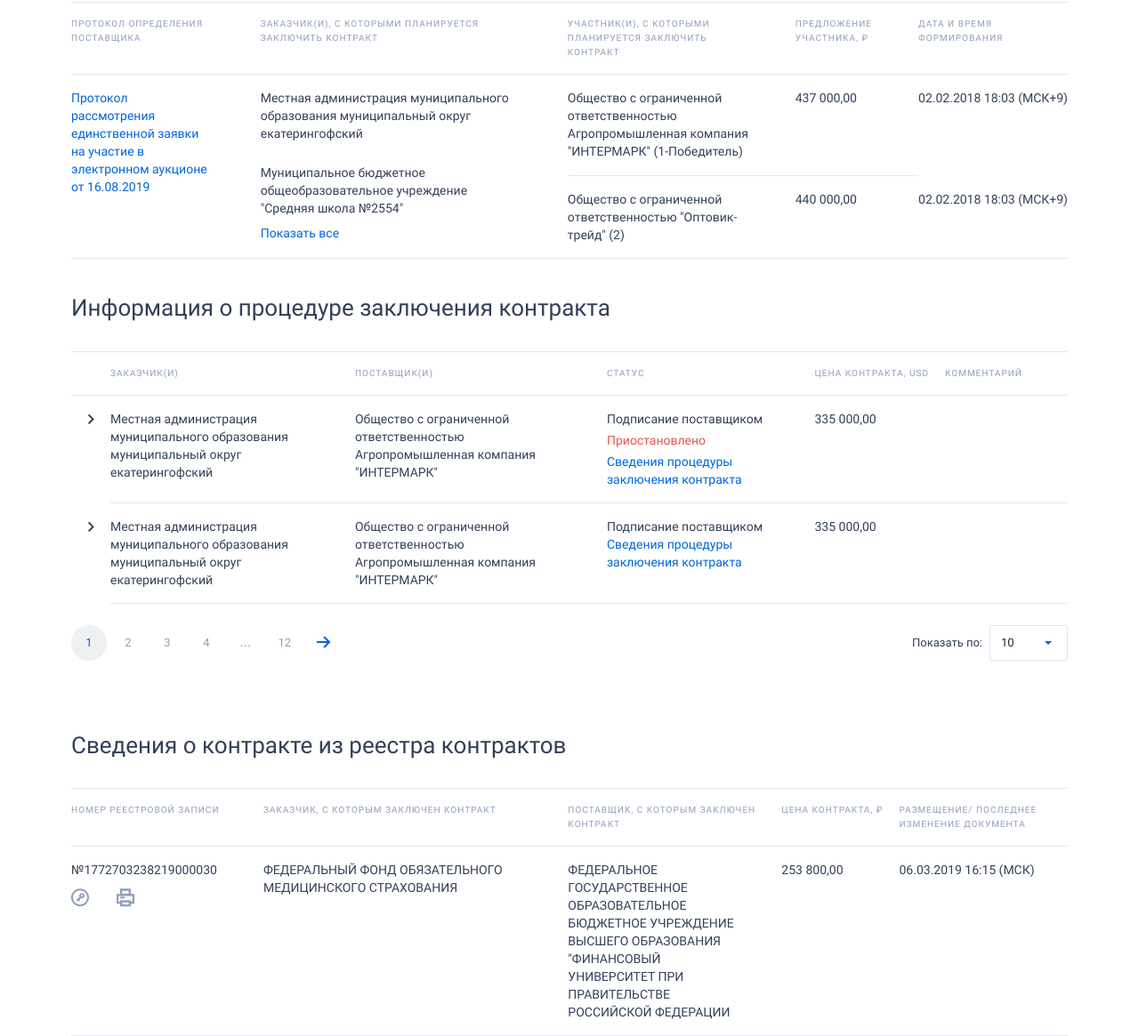
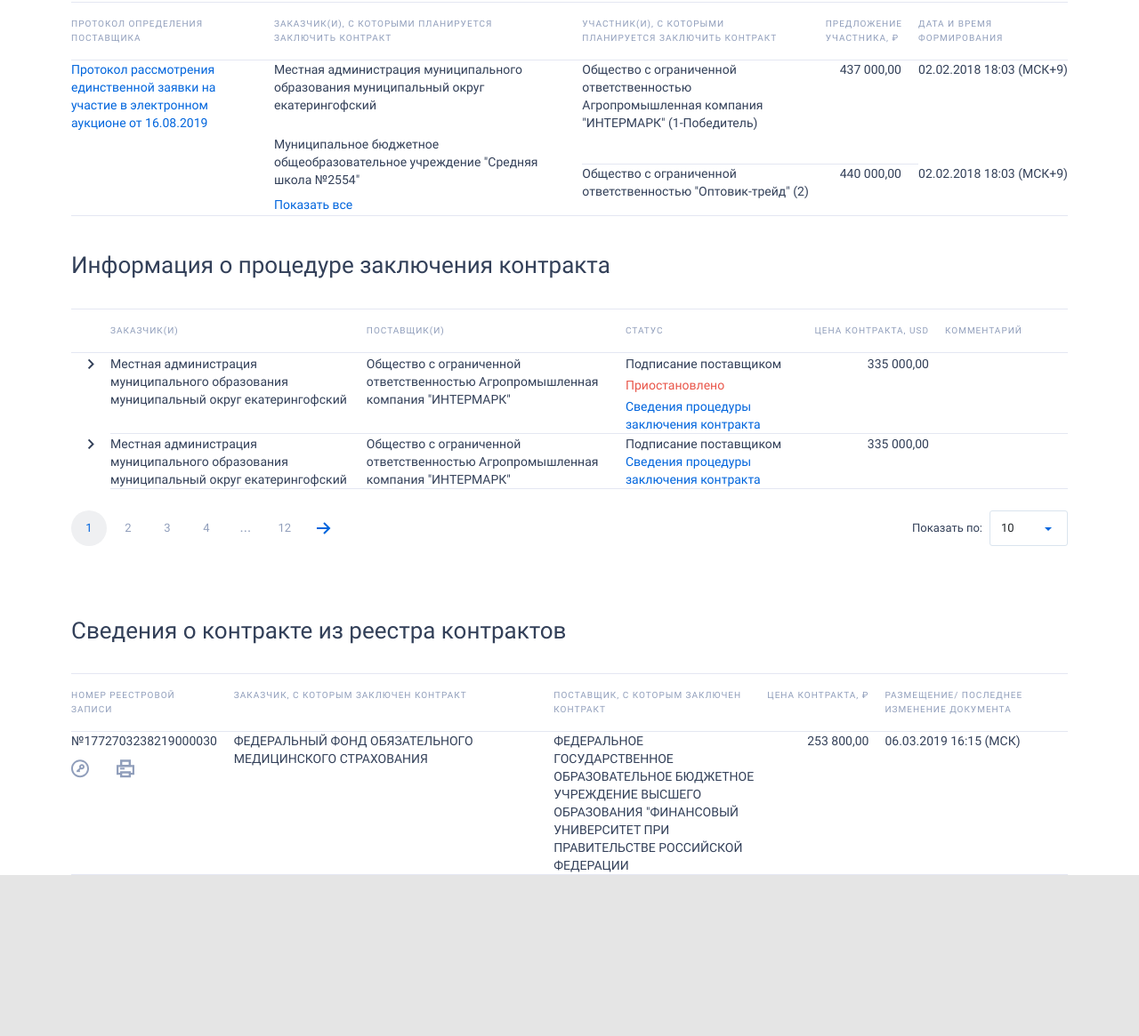
Before and after one commit to lshtw/zakupki-cards, a website: page index.html in a window 1280 px wide. Shown: the part 132-1297 px from the top of the page at 89% size. After the commit the page ends 1116 px from the top, so only its background shows below. Drawn offline with nearby package versions, Linux system fonts and the light colour scheme; files that its build step writes are made by us from their sources.

Commit message:
fix padding

```diff
--- a/index.html
+++ b/index.html
@@ -55,7 +55,7 @@
                     компания "ИНТЕРМАРК" (1-Победитель)
                 </div>
             </td>
-            <td class="table__row-item normal-text">
+            <td class="table__row-item normal-text pl-16">
                 <div class="padd">437 000,00</div>
             </td>
             <td class="table__row-item normal-text border-bottom-0">
@@ -69,7 +69,7 @@
                     (2)
                 </div>
             </td>
-            <td class="table__row-item normal-text">
+            <td class="table__row-item normal-text pl-16">
                 <div class="padd">440 000,00</div>
             </td>
             <td class="table__row-item normal-text">
@@ -139,7 +139,7 @@
                     <p class="base-blue-text">Сведения&nbsp;процедуры заключения&nbsp;контракта</p>
                 </div>
             </td>
-            <td class="table__row-item normal-text">
+            <td class="table__row-item normal-text text-right">
                 <div class="padd">335&nbsp;000,00</div>
             </td>
             <td class="table__row-item normal-text">
@@ -244,7 +244,7 @@
                     "Финансовый университет при правительстве Российской Федерации
                 </div>
             </td>
-            <td class="table__row-item normal-text">
+            <td class="table__row-item normal-text text-right">
                 <div class="padd">253&nbsp;800,00</div>
             </td>
             <td class="table__row-item normal-text">
--- a/src/styles/style.scss
+++ b/src/styles/style.scss
@@ -8,7 +8,6 @@
   background-color: #E5E5E5;
 }
 .padd {
-  display: table-cell;
   padding-right: 18px;
 }
 
@@ -87,8 +86,8 @@
   &__row {
 
     &-item {
-      padding: 16px 8px 16px 16px;
-      padding: 16px 34px 16px 0;
+      //padding: 16px 8px 16px 16px;
+      //padding: 16px 34px 16px 0;
       border-bottom: 1px solid #E4E7F2;
       vertical-align: baseline;
       &:last-of-type {
@@ -219,3 +218,7 @@
     margin-bottom: 0;
   }
 }
+
+.pl-16 {
+  padding-left: 16px;
+}
```
